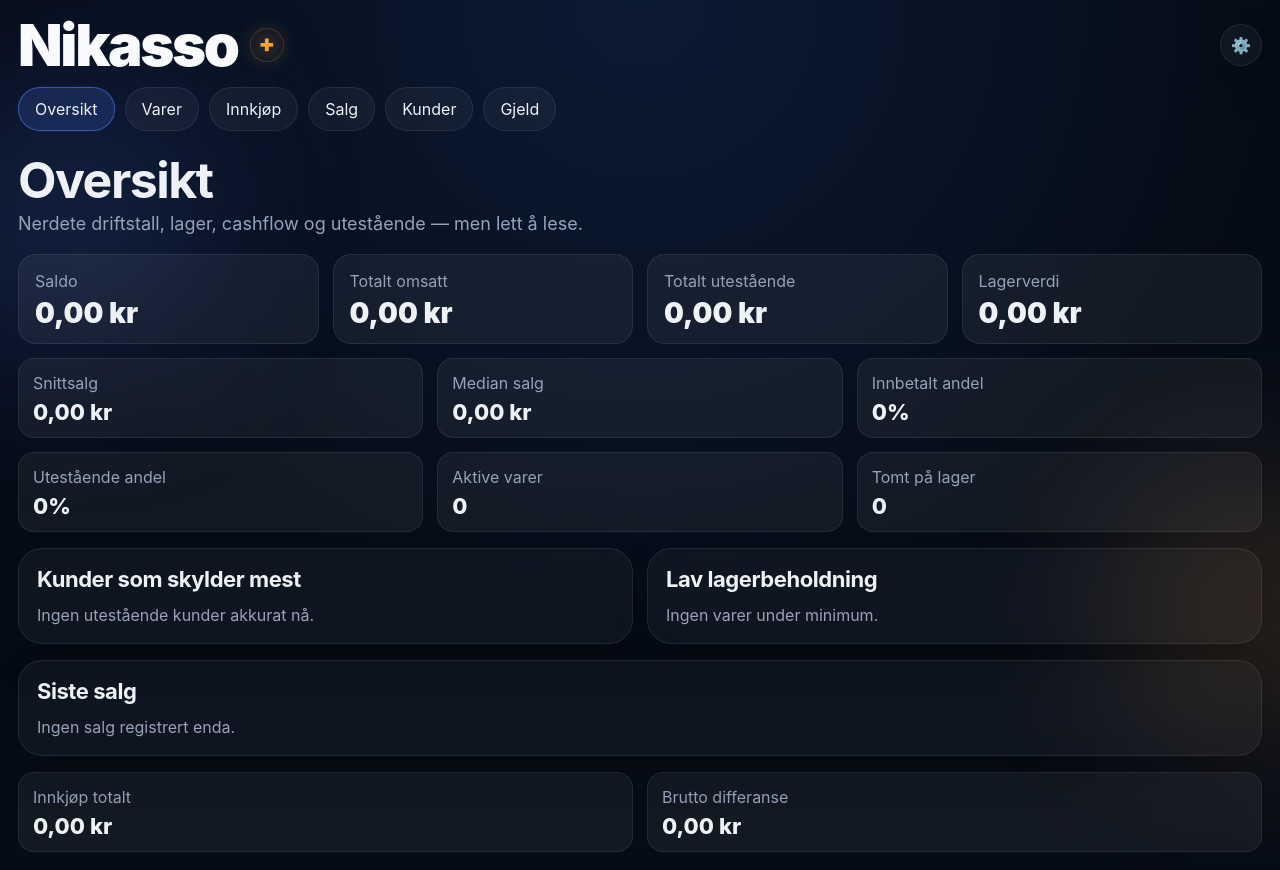
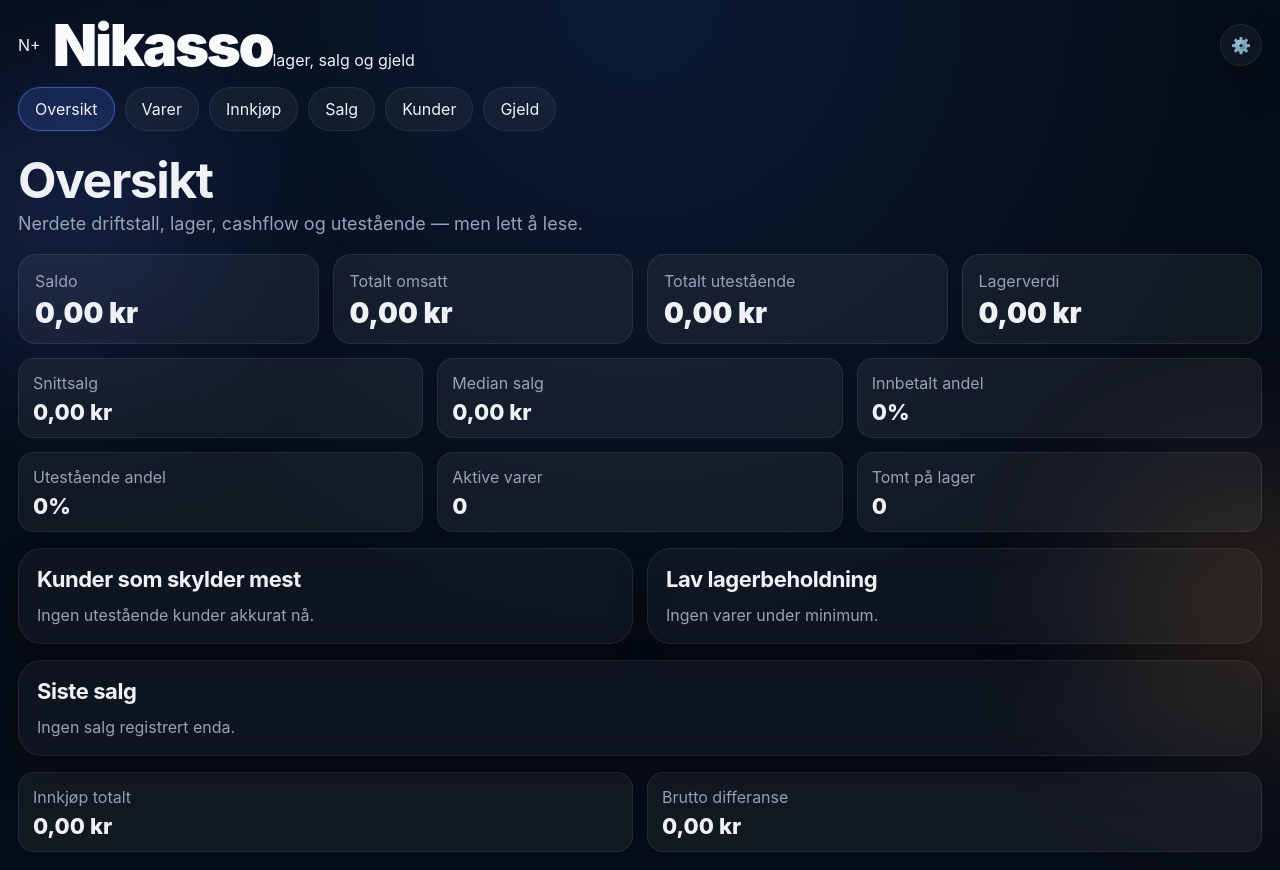
Before and after one commit to nikolaihoffmann-svg/Nikasso-, a React (Vite) app: page / in a window 1280 px wide. Built offline with nearby package versions, Linux system fonts and the light colour scheme.

Commit message:
Update Logo.tsx

```diff
--- a/src/app/Logo.tsx
+++ b/src/app/Logo.tsx
@@ -1,10 +1,15 @@
 export default function Logo() {
   return (
     <div className="logo" aria-label="Nikasso">
-      <span className="logoText">Nikasso</span>
-      <span className="logoPlusWrap" aria-hidden="true">
-        <span className="logoPlus">+</span>
-      </span>
+      <div className="logoIcon" aria-hidden="true">
+        <span className="logoIconN">N</span>
+        <span className="logoIconPlus">+</span>
+      </div>
+
+      <div className="logoWordmarkWrap">
+        <span className="logoText">Nikasso</span>
+        <span className="logoSub">lager, salg og gjeld</span>
+      </div>
     </div>
   );
 }
```
